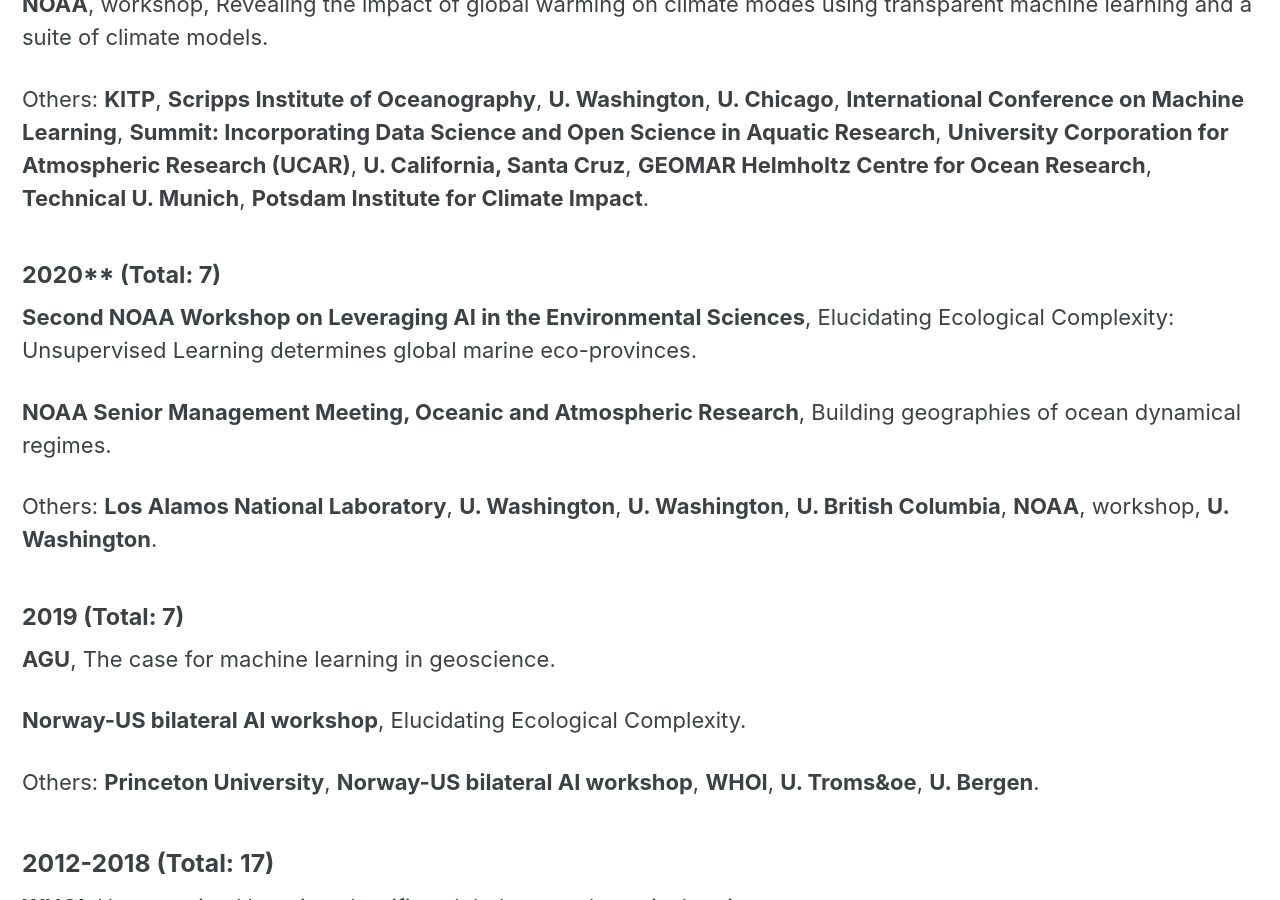
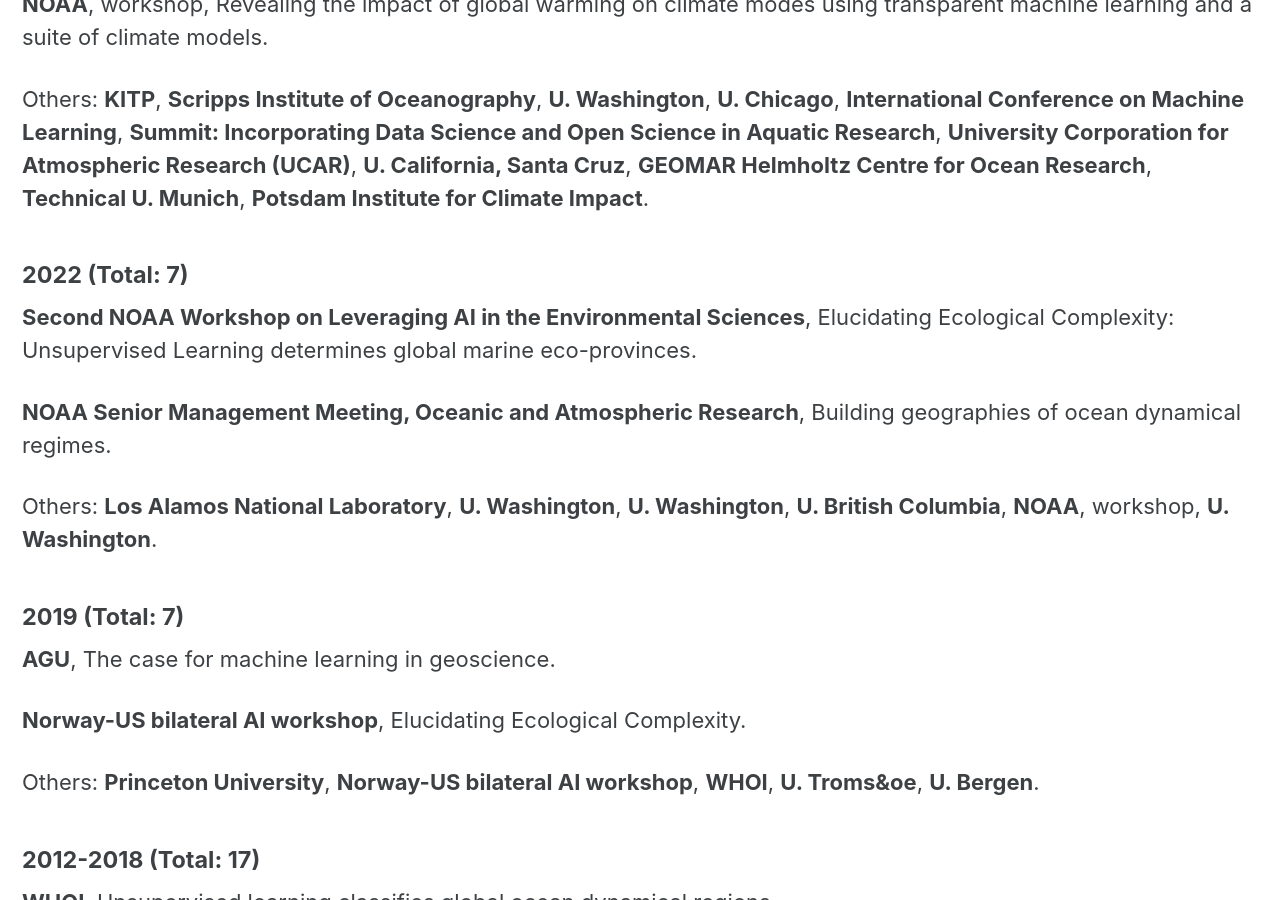
Before and after one commit to CompClimate/ccog.github.io, a Jekyll site: the page built from _pages/publications.md, in a window 1280 px wide and 900 px high, scrolled down 1710 px. Built offline with Jekyll 4.4.1, drawn with Linux system fonts in a browser that asks for light colours; cached includes are drawn as plain includes.

Commit message:
Update publications.md talks

```diff
--- a/_pages/publications.md
+++ b/_pages/publications.md
@@ -58,7 +58,7 @@
 
 
 
-#### 2020** (Total: 7)
+#### 2022 (Total: 7)
 **Second NOAA Workshop on Leveraging AI in the Environmental Sciences**, Elucidating Ecological Complexity: Unsupervised Learning determines global marine eco-provinces.
 
 **NOAA Senior Management Meeting, Oceanic and Atmospheric Research**, Building geographies of ocean dynamical regimes.
@@ -74,7 +74,7 @@
 Others: **Princeton University**, **Norway-US bilateral AI workshop**, **WHOI**, **U. Troms&oe**, **U. Bergen**.
 
 
-### 2012-2018 (Total: 17)
+#### 2012-2018 (Total: 17)
 
 **WHOI**, Unsupervised learning classifies global ocean dynamical regions.
 
```
